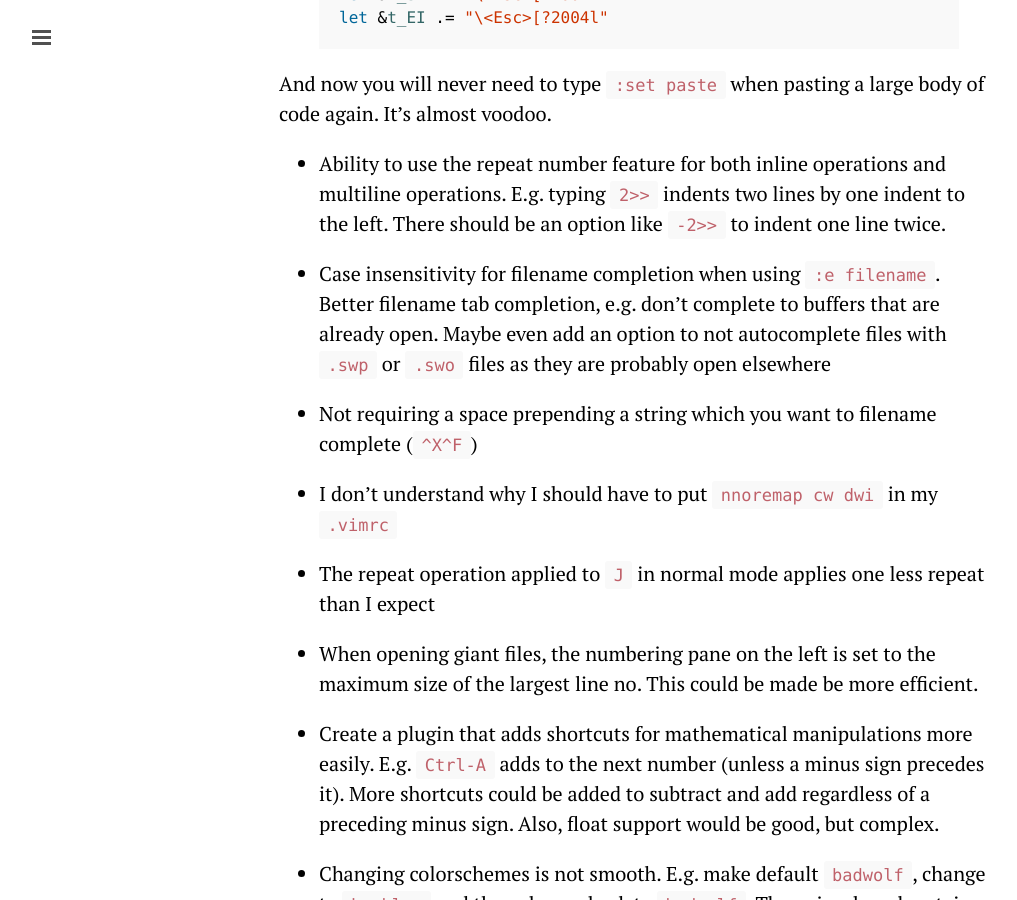
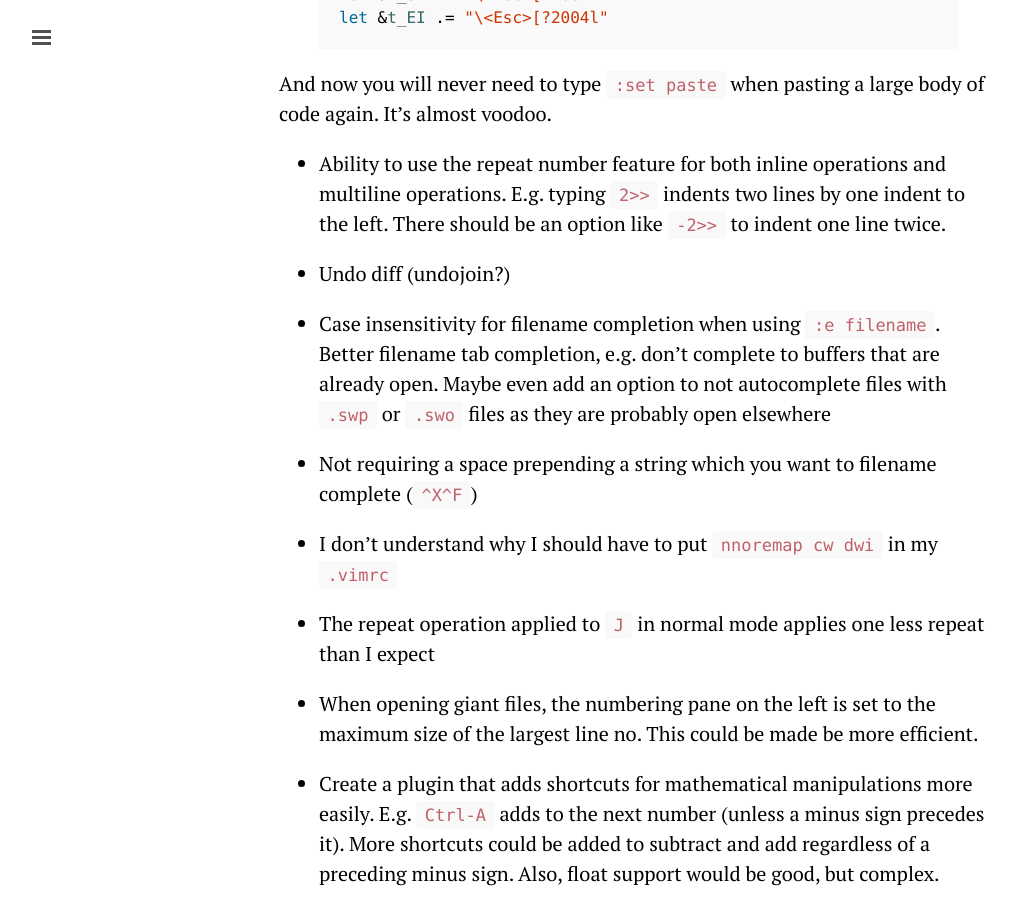
Before and after one commit to texasflood/texasflood.github.io.b, a Jekyll site: the page built from _posts/2015-03-11-vim-improvements.md, in a window 1280 px wide and 900 px high, scrolled down 801 px. Shown: the whole window, without its empty margins (1-1018 px from the left). Built offline with Jekyll 4.4.1, drawn with Linux system fonts in a browser that asks for light colours; Markdown is read by kramdown in place of the engine named in the settings; comment, search, counter and statistics services are not loaded.

Commit message:
Added Vim improvement

```diff
--- a/_posts/2015-03-11-vim-improvements.md
+++ b/_posts/2015-03-11-vim-improvements.md
@@ -26,6 +26,8 @@ let &t_EI .= "\<Esc>[?2004l"
 And now you will never need to type `:set paste` when pasting a large body of code again. It's almost voodoo.
 
 - Ability to use the repeat number feature for both inline operations and multiline operations. E.g. typing `2>>` indents two lines by one indent to the left. There should be an option like `-2>>` to indent one line twice.
+
+- Undo diff (undojoin?)
 
 - Case insensitivity for filename completion when using `:e filename`. Better filename tab completion, e.g. don't complete to buffers that are already open. Maybe even add an option to not autocomplete files with `.swp` or `.swo` files as they are probably open elsewhere
 
```
